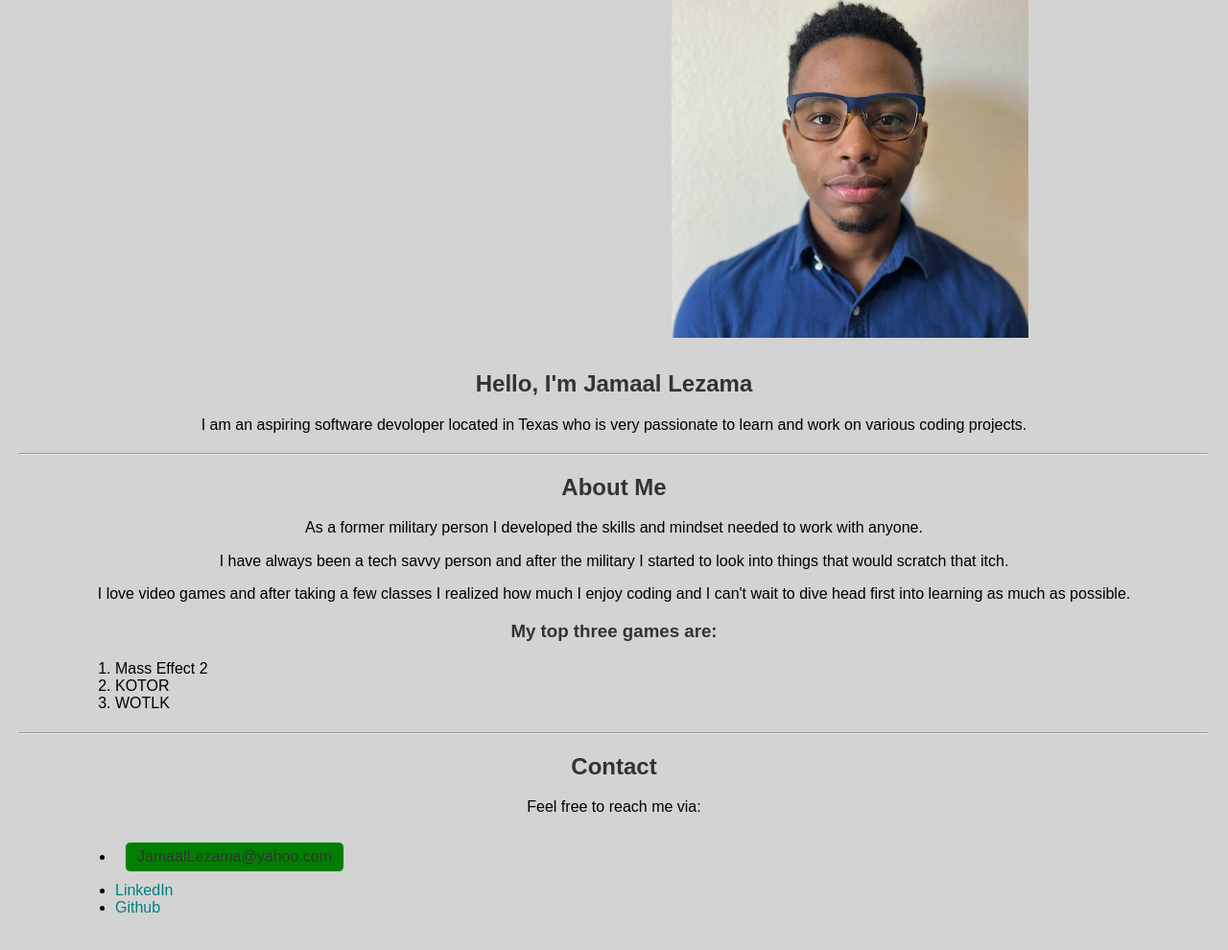
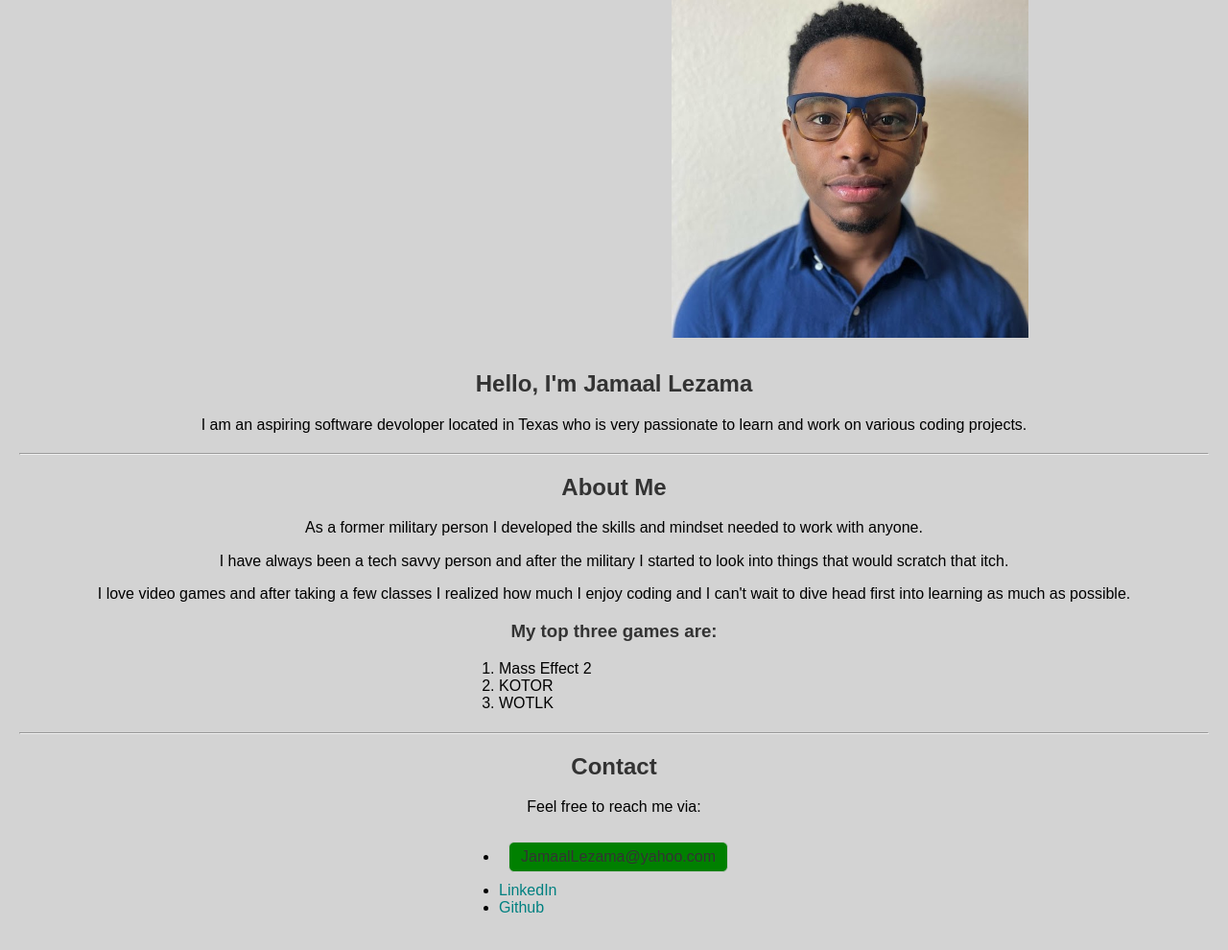
Before and after one commit to JamaalLezama/Portfolio, a plain HTML site: page index.html in a window 1280 px wide. Shown: the part 178-1168 px from the top of the page at 96% size. Drawn offline with nearby package versions, Linux system fonts and the light colour scheme; a script that the page names is missing.

Commit message:
Update style.css

```diff
--- a/style.css
+++ b/style.css
@@ -64,9 +64,9 @@ p {
 }
 
 ol {
-  padding-left: 100px;
+  padding-left: 500px;
 }
 
 ul {
-  padding-left: 100px;
+  padding-left: 500px;
 }
```
